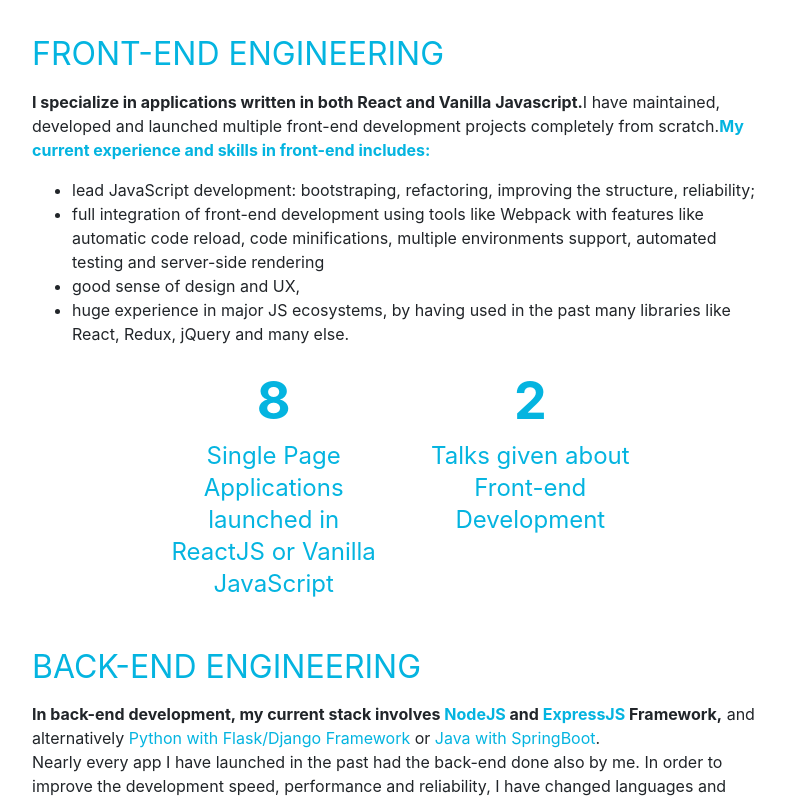
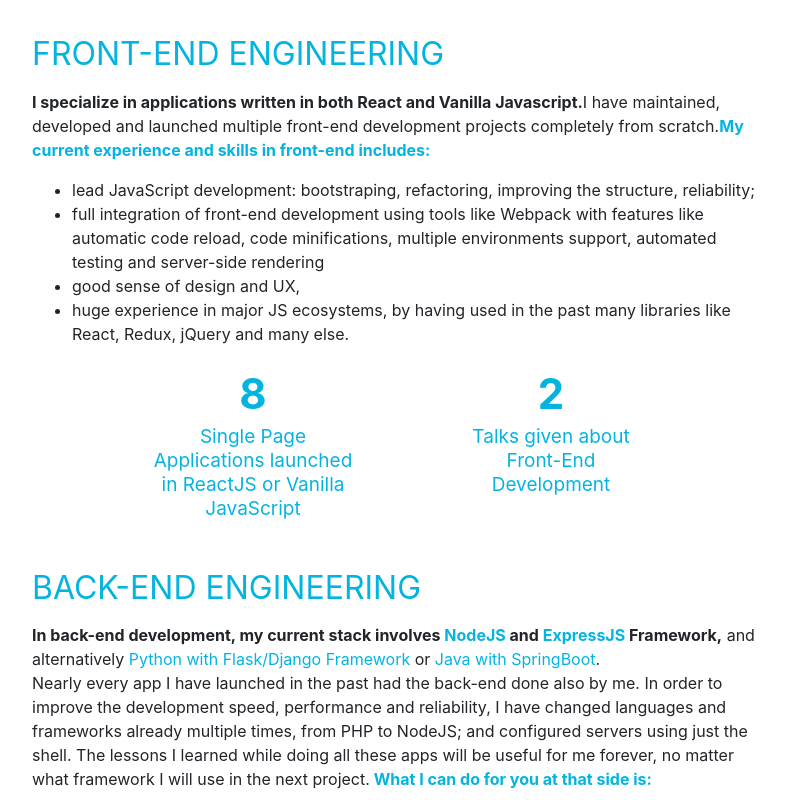
Before and after one commit to prvarshney/my-portfolio, a React (Create React App) app: page / in a window 1280 px wide. Shown: the part 1438-2238 px from the top of the page, without its empty margins (324-1109 px from the left). Built offline with nearby package versions, Linux system fonts and the light colour scheme.

Commit message:
make technical skills section 1366x768 screen compatible

```diff
--- a/src/components/EducationAndSkills.js
+++ b/src/components/EducationAndSkills.js
@@ -14,7 +14,7 @@ export class EducationAndSkills extends Component {
             <div className="row ">
                 <div className="col-10 mt-3  pb-5 border-bottom mb-5" style={{ fontSize: (window.innerWidth < 1920) ? "16px" : "18px" }}>
                     <div className="row" style={{ display: "flex", alignItems: "center" }}>
-                        <ul style={{ listStyleType: "upper-roman" }} className="col-12 pl-5">
+                        <ul style={{ listStyleType: "upper-roman" }} className="col-12 ml-4 pl-5">
                             <li>
                                 <div className="row" style={{ display: "flex", alignItems: "center" }}>
                                     <div className="col-9">
@@ -85,18 +85,17 @@ export class EducationAndSkills extends Component {
                             <li>huge experience in major JS ecosystems, by having used in the past many libraries like React, Redux, jQuery
                                  and many else. </li>
                         </ul>
-                        <div className="row">
-                            <div className="col-2"></div>
-                            <div className="col-4 text-center">
-                                <div style={{ color: "#04b4e0", fontSize: "52px" }}><strong>8</strong></div>
-                                <div style={{ color: "#04b4e0", fontSize: "24px", lineHeight: "32px" }}>
+                        <div className="row px-5 mx-4">
+                            <div className="col-6 px-5 text-center">
+                                <div style={{ color: "#04b4e0", fontSize: (window.innerWidth < 1920) ? '42px' : '52px' }}><strong>8</strong></div>
+                                <div style={{ color: "#04b4e0", fontSize: (window.innerWidth < 1920) ? '19px' : '24px', lineHeight: (window.innerWidth < 1920) ? '24px' : '32px' }}>
                                     Single Page Applications launched in ReactJS or Vanilla JavaScript
                                 </div>
                             </div>
-                            <div className="col-4 text-center">
-                                <div style={{ color: "#04b4e0", fontSize: "52px" }}><strong>2</strong></div>
-                                <div style={{ color: "#04b4e0", fontSize: "24px", lineHeight: "32px" }}>
-                                    Talks given about Front-end Development
+                            <div className="col-6 px-5 text-center">
+                                <div style={{ color: "#04b4e0", fontSize: (window.innerWidth < 1920) ? '42px' : '52px' }}><strong>2</strong></div>
+                                <div style={{ color: "#04b4e0", fontSize: (window.innerWidth < 1920) ? '19px' : '24px', lineHeight: (window.innerWidth < 1920) ? '24px' : '32px' }}>
+                                    Talks given about Front-End Development
                                 </div>
                             </div>
                         </div>
```
